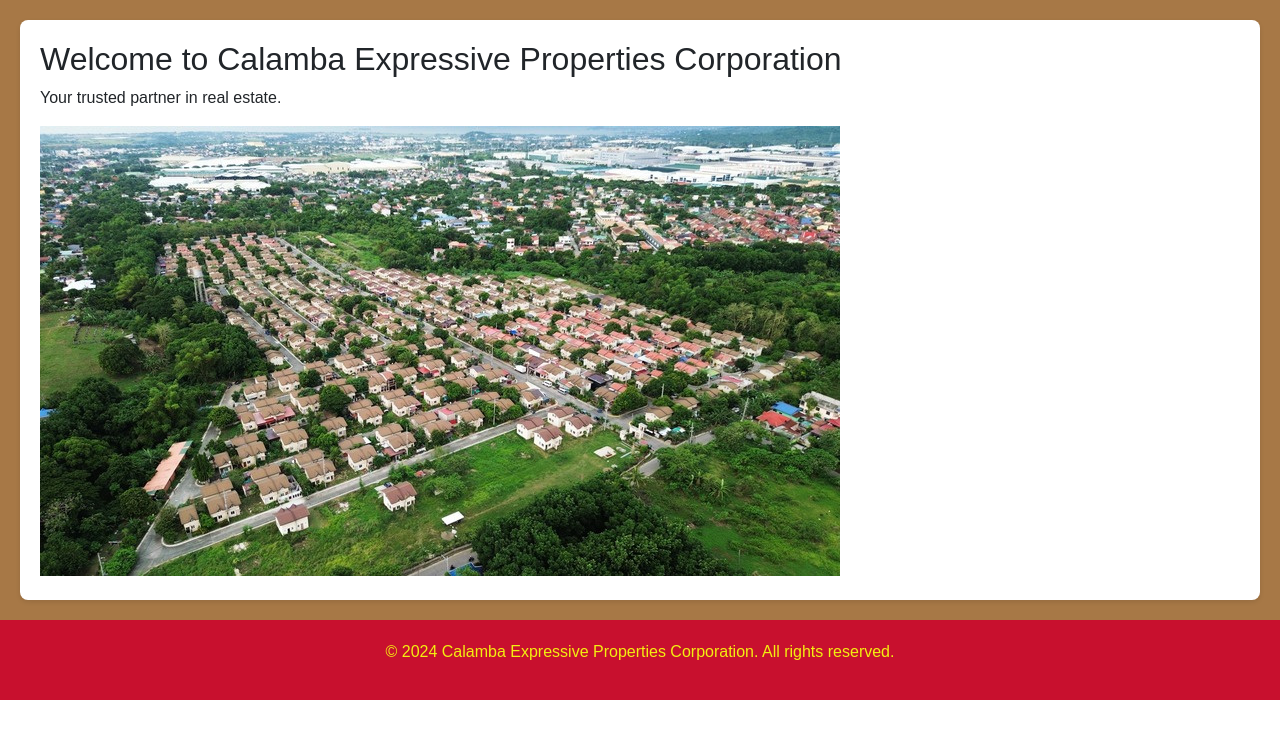
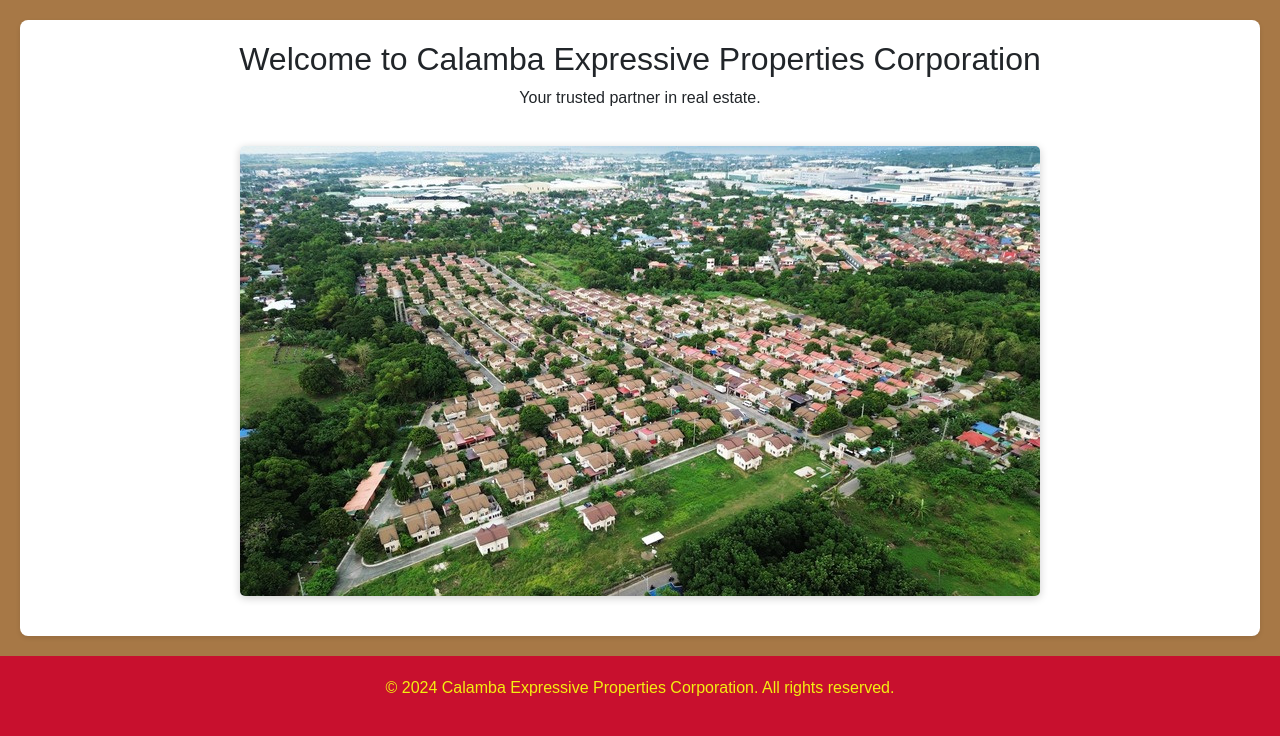
Before and after one commit to JeterG/calamba_expressive_properties_website, a Flask app: page / in a window 1280 px wide. Shown: the part 100-836 px from the top of the page. Before the commit the page ends 800 px from the top, so only its background shows below. Run offline with Flask 3, Linux system fonts and the light colour scheme; some libraries are stand-ins or nearby versions.

Commit message:
center image

```diff
--- a/app/static/css/styles.css
+++ b/app/static/css/styles.css
@@ -81,3 +81,22 @@ footer {
     text-align: center;
     font-weight: bold;
 }
+
+
+/* Center the image container */
+.image-container {
+    display: flex;
+    justify-content: center; /* Center horizontally */
+    align-items: center;     /* Center vertically if needed */
+    width: 100%;
+    padding: 20px;
+}
+
+/* Make the image responsive */
+.center-img {
+    max-width: 90%;  /* Restrict width to 90% of the container */
+    height: auto;    /* Maintain aspect ratio */
+    max-height: 800px; /* Ensure it doesn't exceed 800px in height */
+    border-radius: 5px; /* Optional: add some rounding */
+    box-shadow: 0 2px 8px rgba(0, 0, 0, 0.2); /* Optional: add a shadow effect */
+}
--- a/app/templates/index.html
+++ b/app/templates/index.html
@@ -4,8 +4,10 @@
 
 {% block content %}
 <section>
-    <h2>Welcome to Calamba Expressive Properties Corporation</h2>
-    <p>Your trusted partner in real estate.</p>
-    <img src="{{ url_for('static', filename='images/image_1.jpg') }}" alt="Real estate image">
+    <h2 style="text-align: center;">Welcome to Calamba Expressive Properties Corporation</h2>
+    <p style="text-align: center;">Your trusted partner in real estate.</p>
+    <div class="image-container">
+        <img src="{{ url_for('static', filename='images/image_1.jpg') }}" alt="Real estate image" class="center-img">
+    </div>
 </section>
 {% endblock %}
```
Also changed, not shown: app/templates/about.html (+8 -4 lines).
